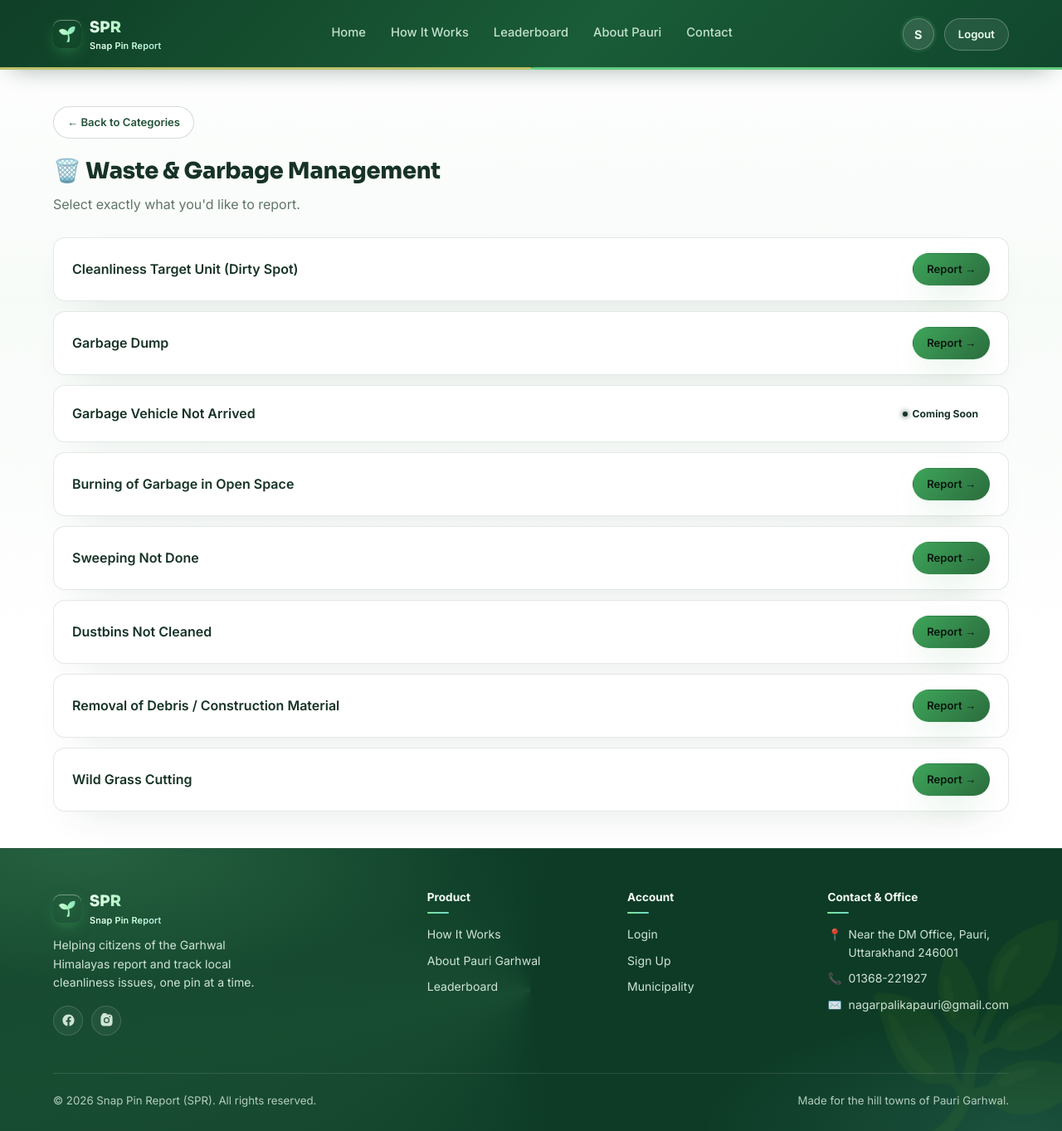
After one commit to nitinsinghrawat299-dot/clean-city, a Flask app: page /report/waste in a window 1280 px wide. The commit adds this page. Shown: the whole page at 83% size. Run offline with Flask 3, Linux system fonts and the light colour scheme; the visitor is signed in with stand-in values (Sample User, id 1).

Commit message:
'Add complaint categories'

```diff
--- a/app/app.py
+++ b/app/app.py
@@ -7,16 +7,66 @@ from dotenv import load_dotenv
 
 load_dotenv(); BASE=os.path.dirname(os.path.abspath(__file__))
 app=Flask(__name__); app.secret_key=os.getenv('SECRET_KEY','clean-city-local-secret-change-me')
+app.jinja_env.globals['category_label']=lambda ck,sk: category_label(ck,sk)
 app.config['PERMANENT_SESSION_LIFETIME']=datetime.timedelta(days=14)
 UPLOAD=os.path.join(BASE,'static','uploads'); os.makedirs(UPLOAD,exist_ok=True)
 DB=os.path.join(BASE,'clean_city.db'); ALLOWED={'png','jpg','jpeg','gif','webp'}
 ADMIN_USERNAME=os.getenv('ADMIN_USERNAME','admin'); ADMIN_PASSWORD_HASH=os.getenv('ADMIN_PASSWORD_HASH','')
 
+# ---- Complaint categories & subcategories ----
+# 'enabled': True subcategories use the existing Snap-Pin-Report form.
+# 'enabled': False subcategories are shown in the menu but are not yet wired up (placeholder page).
+CATEGORIES={
+ 'waste':{'title':'Waste & Garbage Management','icon':'🗑️','subcats':{
+   'dirty-spot':{'title':'Cleanliness Target Unit (Dirty Spot)','enabled':True},
+   'garbage-dump':{'title':'Garbage Dump','enabled':True},
+   'garbage-vehicle':{'title':'Garbage Vehicle Not Arrived','enabled':False},
+   'open-burning':{'title':'Burning of Garbage in Open Space','enabled':True},
+   'sweeping':{'title':'Sweeping Not Done','enabled':True},
+   'dustbins':{'title':'Dustbins Not Cleaned','enabled':True},
+   'debris':{'title':'Removal of Debris / Construction Material','enabled':True},
+   'wild-grass':{'title':'Wild Grass Cutting','enabled':True},
+ }},
+ 'infra':{'title':'Public Infrastructure & Street Maintenance','icon':'💡','subcats':{
+   'open-manhole':{'title':'Open Manholes or Drains','enabled':True},
+   'unsafe-manhole':{'title':'Unsafe Manhole Entry','enabled':True},
+   'repair-streetlight':{'title':'Repair Street Light','enabled':True},
+   'streetlight-required':{'title':'Street Light Required','enabled':True},
+ }},
+ 'toilet':{'title':'Public Toilet & Sanitation Issues','icon':'🚻','subcats':{
+   'open-defecation':{'title':'Open Defecation','enabled':True},
+   'yellow-spot':{'title':'Yellow Spot (Public Urination Spot)','enabled':True},
+   'no-electricity':{'title':'No Electricity in Public Toilet','enabled':False},
+   'no-water':{'title':'No Water Supply in Public Toilet','enabled':False},
+   'blockage':{'title':'Blockage in Public Toilet','enabled':True},
+   'uncleaned':{'title':'Uncleaning Public Toilet','enabled':True},
+   'fecal-disposal':{'title':'Improper Disposal of Fecal Waste / Septage','enabled':True},
+ }},
+ 'water':{'title':'Water, Drainage & Miscellaneous','icon':'💧','subcats':{
+   'sewerage-overflow':{'title':'Overflow of Sewerage or Storm Water','enabled':True},
+   'stagnant-water':{'title':'Stagnant Water on Road / Open Area','enabled':True},
+   'septic-overflow':{'title':'Overflow of Septic Tanks','enabled':True},
+   'dead-animal':{'title':'Removal of Dead Animals','enabled':True},
+   'other-complaint':{'title':'Complaint Other Citizen Make','enabled':False},
+ }},
+}
+def category_label(cat_key,sub_key):
+ cat=CATEGORIES.get(cat_key)
+ if not cat: return ''
+ sub=cat['subcats'].get(sub_key)
+ if not sub: return cat['icon']+' '+cat['title']
+ return cat['icon']+' '+sub['title']
+
 def conn():
  c=sqlite3.connect(DB); c.row_factory=sqlite3.Row; return c
 
 def init_db():
- c=conn(); c.executescript('''CREATE TABLE IF NOT EXISTS users(id TEXT PRIMARY KEY,username TEXT UNIQUE,email TEXT UNIQUE,password TEXT,points INTEGER DEFAULT 0,reset_token TEXT,reset_token_expires TEXT,created_at TEXT);CREATE TABLE IF NOT EXISTS complaints(id TEXT PRIMARY KEY,report_number INTEGER UNIQUE,name TEXT,description TEXT,location TEXT,image TEXT,status TEXT,coordinates TEXT,address TEXT,citizen_id TEXT,points_awarded INTEGER DEFAULT 0,denial_reason TEXT DEFAULT '',created_at TEXT);'''); c.commit(); c.close()
+ c=conn(); c.executescript('''CREATE TABLE IF NOT EXISTS users(id TEXT PRIMARY KEY,username TEXT UNIQUE,email TEXT UNIQUE,password TEXT,points INTEGER DEFAULT 0,reset_token TEXT,reset_token_expires TEXT,created_at TEXT);CREATE TABLE IF NOT EXISTS complaints(id TEXT PRIMARY KEY,report_number INTEGER UNIQUE,name TEXT,description TEXT,location TEXT,image TEXT,status TEXT,coordinates TEXT,address TEXT,citizen_id TEXT,points_awarded INTEGER DEFAULT 0,denial_reason TEXT DEFAULT '',created_at TEXT,category TEXT,subcategory TEXT);''')
+ # migration for pre-existing databases created before category/subcategory existed
+ for col in ('category','subcategory'):
+  try: c.execute(f'ALTER TABLE complaints ADD COLUMN {col} TEXT')
+  except sqlite3.OperationalError: pass
+ c.commit(); c.close()
 init_db()
 def rows(q,p=()):
  c=conn(); r=c.execute(q,p).fetchall(); c.close(); return r
@@ -36,8 +86,22 @@ def save_image(f):
 
 @app.route('/')
 def home():
- if session.get('citizen_id'): return render_template('index.html')
+ if session.get('citizen_id'): return render_template('categories.html',categories=CATEGORIES)
  stats={'reports':str(one('SELECT COUNT(*) n FROM complaints')['n']),'users':str(one('SELECT COUNT(*) n FROM users')['n']),'points':str(one('SELECT COALESCE(SUM(points),0) n FROM users')['n']),'areas':str(one("SELECT COUNT(*) n FROM complaints WHERE status='Resolved'")['n'])}; return render_template('landing.html',stats=stats)
+@app.route('/report/<cat_key>')
+def report_category(cat_key):
+ if not session.get('citizen_id'): return redirect(url_for('citizen_login'))
+ cat=CATEGORIES.get(cat_key)
+ if not cat: return redirect(url_for('home'))
+ return render_template('subcategories.html',cat_key=cat_key,category=cat)
+@app.route('/report/<cat_key>/<sub_key>')
+def report_subcategory(cat_key,sub_key):
+ if not session.get('citizen_id'): return redirect(url_for('citizen_login'))
+ cat=CATEGORIES.get(cat_key)
+ sub=cat['subcats'].get(sub_key) if cat else None
+ if not cat or not sub: return redirect(url_for('home'))
+ if not sub['enabled']: return render_template('report_unavailable.html',cat_key=cat_key,category=cat,subcategory=sub)
+ return render_template('report_form.html',cat_key=cat_key,sub_key=sub_key,category=cat,subcategory=sub)
 @app.route('/register',methods=['GET','POST'])
 def register():
  if request.method=='POST':
@@ -59,7 +123,7 @@ def citizen_logout(): session.clear(); return redirect(url_for('citizen_login'))
 @app.route('/profile')
 def profile():
  if not session.get('citizen_id'): return redirect(url_for('citizen_login'))
- u=one('SELECT * FROM users WHERE id=?',(session['citizen_id'],)); reps=rows('SELECT * FROM complaints WHERE citizen_id=? ORDER BY created_at DESC',(session['citizen_id'],)); icon,name=badge(u['points']); total=len(reps); resolved=sum(1 for x in reps if x['status']=='Resolved'); return render_template('profile.html',user=dict(u),reports=[dict(x) for x in reps],badge_icon=icon,badge_name=name,total=total,resolved=resolved)
+ u=one('SELECT * FROM users WHERE id=?',(session['citizen_id'],)); reps=rows('SELECT * FROM complaints WHERE citizen_id=? ORDER BY created_at DESC',(session['citizen_id'],)); icon,name=badge(u['points']); total=len(reps); resolved=sum(1 for x in reps if x['status']=='Resolved'); return render_template('profile.html',user=dict(u),complaints=[dict(x) for x in reps],badge_icon=icon,badge_name=name,total=total,resolved=resolved)
 @app.route('/delete-account',methods=['POST'])
 def delete_account():
  if session.get('citizen_id'): run('DELETE FROM users WHERE id=?',(session['citizen_id'],)); session.clear(); flash('Account deleted.')
@@ -73,10 +137,13 @@ def leaderboard():
 @app.route('/submit',methods=['POST'])
 def submit():
  if not session.get('citizen_id'): return redirect(url_for('citizen_login'))
+ cat_key=request.form.get('category',''); sub_key=request.form.get('subcategory','')
+ cat=CATEGORIES.get(cat_key); sub=cat['subcats'].get(sub_key) if cat else None
+ if not cat or not sub or not sub['enabled']: flash('Please choose a valid, available complaint type.'); return redirect(url_for('home'))
  f=request.files.get('image');
- if not f or not f.filename or not allowed(f.filename): flash('Please upload a valid image.'); return redirect(url_for('home'))
+ if not f or not f.filename or not allowed(f.filename): flash('Please upload a valid image.'); return redirect(url_for('report_subcategory',cat_key=cat_key,sub_key=sub_key))
  num=one('SELECT COALESCE(MAX(report_number),0)+1 n FROM complaints')['n']; cid=uuid.uuid4().hex; img=save_image(f)
- run('INSERT INTO complaints VALUES(?,?,?,?,?,?,?,?,?,?,?,?,?)',(cid,num,session.get('citizen_username','Citizen'),request.form.get('description','')[:1000],request.form.get('location',''),img,'Reported',request.form.get('coordinates',''),request.form.get('address',''),session['citizen_id'],0,'',datetime.datetime.utcnow().isoformat())); flash('🎉 Report received!'); return redirect(url_for('profile'))
+ run('INSERT INTO complaints VALUES(?,?,?,?,?,?,?,?,?,?,?,?,?,?,?)',(cid,num,session.get('citizen_username','Citizen'),request.form.get('description','')[:1000],request.form.get('location',''),img,'Reported',request.form.get('coordinates',''),request.form.get('address',''),session['citizen_id'],0,'',datetime.datetime.utcnow().isoformat(),cat_key,sub_key)); flash('🎉 Report received!'); return redirect(url_for('profile'))
 @app.route('/login',methods=['GET','POST'])
 def login():
  if request.method=='POST' and request.form.get('username')==ADMIN_USERNAME and ADMIN_PASSWORD_HASH and check_password_hash(ADMIN_PASSWORD_HASH,request.form.get('password','')): session['admin_logged_in']=True; return redirect(url_for('admin'))
--- a/app/templates/admin.html
+++ b/app/templates/admin.html
@@ -42,6 +42,7 @@
           <td>{{ c.citizen_username or c.name or '—' }}</td>
           <td style="max-width:220px;">
             {% if c.image %}<a href="{{ c.image }}" target="_blank" rel="noopener">🖼️</a>{% endif %}
+            {% if c.category %}<div style="font-size:.76rem; color:var(--text-muted); margin-bottom:2px;">{{ category_label(c.category, c.subcategory) }}</div>{% endif %}
             {{ c.description[:60] }}{{ '…' if c.description and c.description|length > 60 }}
           </td>
           <td>{{ c.location }}</td>
--- a/app/templates/profile.html
+++ b/app/templates/profile.html
@@ -40,6 +40,7 @@
                   <div class="activity-thumb"></div>
                 {% endif %}
                 <div class="activity-body" style="flex:1;">
+                  {% if c.category %}<div style="font-size:.78rem; color:var(--text-muted); margin-bottom:2px;">{{ category_label(c.category, c.subcategory) }}</div>{% endif %}
                   <h4>{{ c.description[:80] }}{{ '…' if c.description|length > 80 }}</h4>
                   <p>📍 {{ c.location }}{% if c.address %} · {{ c.address }}{% endif %}</p>
                   {% if c.status == 'Denied' and c.denial_reason %}
--- /dev/null
+++ b/app/templates/subcategories.html
@@ -0,0 +1,28 @@
+{% extends "base.html" %}
+{% block title %}{{ category.title }} — SPR{% endblock %}
+
+{% block content %}
+<section style="padding:44px 0;">
+  <div class="wrap">
+    <a href="{{ url_for('home') }}" class="btn btn-ghost btn-sm" style="margin-bottom:18px;">← Back to Categories</a>
+
+    <div class="dash-header">
+      <h1>{{ category.icon }} {{ category.title }}</h1>
+      <p>Select exactly what you'd like to report.</p>
+    </div>
+
+    <div style="display:flex; flex-direction:column; gap:12px;">
+      {% for sub_key, sub in category.subcats.items() %}
+        <a href="{{ url_for('report_subcategory', cat_key=cat_key, sub_key=sub_key) }}" class="card" style="display:flex; align-items:center; justify-content:space-between; gap:14px; text-decoration:none; color:inherit; padding:18px 22px;">
+          <span style="font-weight:600;">{{ sub.title }}</span>
+          {% if sub.enabled %}
+            <span class="btn btn-primary btn-sm" style="pointer-events:none;">Report →</span>
+          {% else %}
+            <span class="status" style="pointer-events:none;">Coming Soon</span>
+          {% endif %}
+        </a>
+      {% endfor %}
+    </div>
+  </div>
+</section>
+{% endblock %}
```
Also changed, not shown: app/templates/categories.html (added, +23 -0 lines), app/templates/report_form.html (added, +29 -0 lines), app/templates/report_unavailable.html (added, +17 -0 lines).
